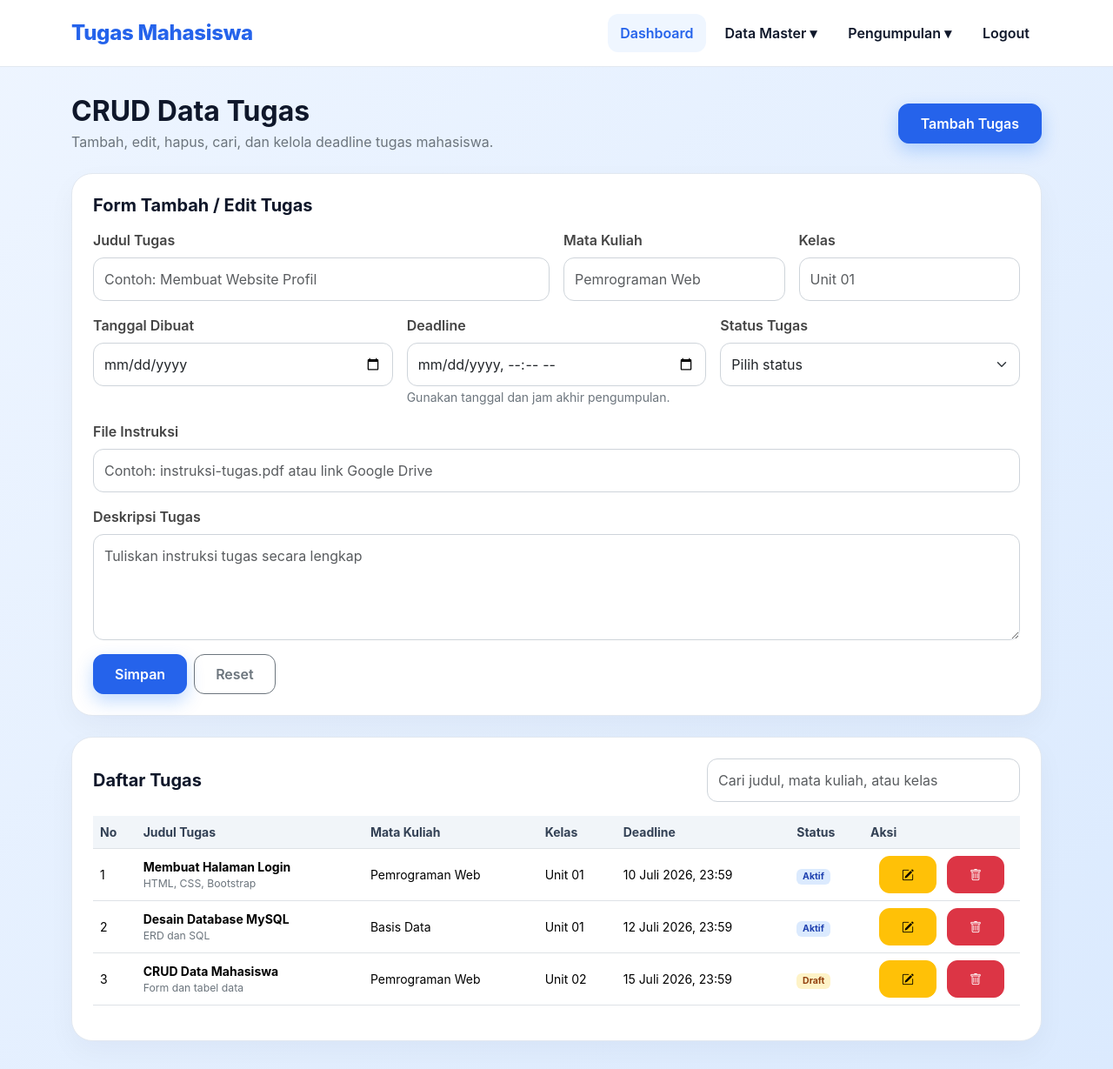
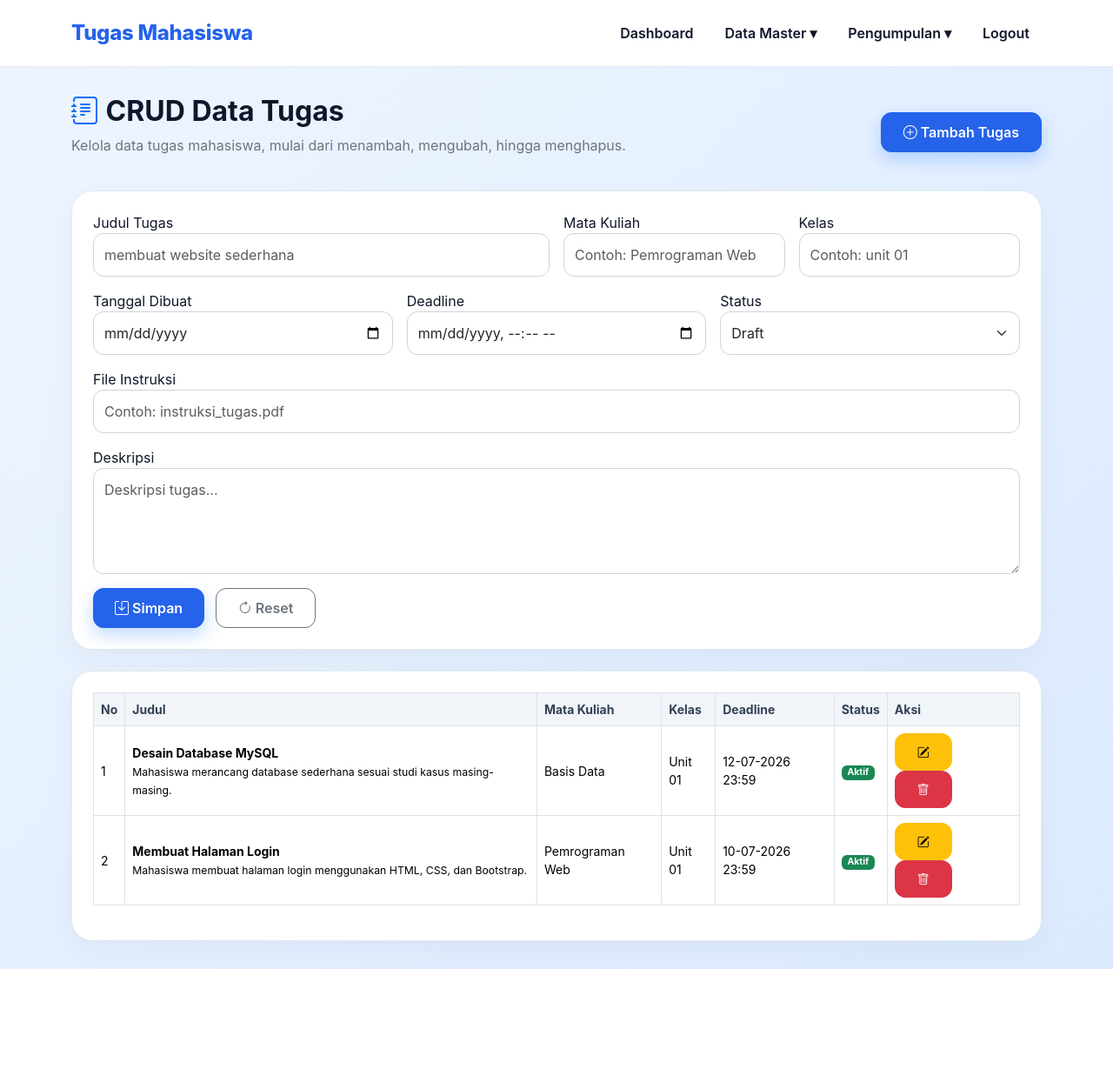
Before and after one commit to Abdel1705/web-tugas-mahasiswa-UAS, a PHP site: page /tugas.php in a window 1280 px wide. Shown: the whole page at 87% size. After the commit the page ends 1114 px from the top, so only its background shows below. Run offline with PHP 8.4, Linux system fonts and the light colour scheme; data comes from the database, SQL or seed files in the repository.

Commit message:
penambahan file dan tampilan

```diff
--- a/tugas.php
+++ b/tugas.php
@@ -20,28 +20,34 @@ if (isset($_POST['simpan'])) {
 
 $data = mysqli_query($koneksi, "SELECT * FROM tugas ORDER BY id_tugas DESC");
 ?>
+
 <!DOCTYPE html>
 <html lang="id">
 <head>
     <meta charset="UTF-8">
     <meta name="viewport" content="width=device-width, initial-scale=1.0">
-    <title>Data Tugas | Sistem Manajemen Tugas Mahasiswa</title>
+    <title>Data Tugas</title>
 
     <link href="https://cdn.jsdelivr.net/npm/bootstrap@5.3.3/dist/css/bootstrap.min.css" rel="stylesheet">
     <link rel="stylesheet" href="https://cdn.jsdelivr.net/npm/bootstrap-icons@1.11.3/font/bootstrap-icons.min.css">
     <link href="assets/css/style.css" rel="stylesheet">
 </head>
+
 <body>
 
 <header class="main-header">
     <div class="container py-3 d-flex align-items-center justify-content-between">
-            <a href="dashboard.php" class="text-decoration-none brand-title fs-4">Tugas Mahasiswa</a>
+
+        <a href="dashboard.php" class="text-decoration-none brand-title fs-4">
+            Tugas Mahasiswa
+        </a>
 
         <ul class="top-nav">
-                <li><a href="dashboard.php" class="active">Dashboard</a></li>
+            <li><a href="dashboard.php">Dashboard</a></li>
 
             <li>
                 <a href="#">Data Master ▾</a>
+
                 <div class="dropdown-css">
                     <a href="tugas.php">Data Tugas</a>
                     <a href="mahasiswa.php">Data Mahasiswa</a>
@@ -51,6 +57,7 @@ $data = mysqli_query($koneksi, "SELECT * FROM tugas ORDER BY id_tugas DESC");
 
             <li>
                 <a href="#">Pengumpulan ▾</a>
+
                 <div class="dropdown-css">
                     <a href="pengumpulan.php">Daftar Pengumpulan</a>
                     <a href="rekap.php">Rekap Pengumpulan</a>
@@ -58,175 +65,168 @@ $data = mysqli_query($koneksi, "SELECT * FROM tugas ORDER BY id_tugas DESC");
             </li>
 
             <li><a href="#">Logout</a></li>
+
         </ul>
+
     </div>
 </header>
-
 <main class="page-section">
     <div class="container">
-
-            <div class="d-flex flex-column flex-md-row justify-content-between align-items-md-center mb-4">
+        <div class="d-flex justify-content-between align-items-center mb-4">
             <div>
-                    <h2 class="fw-bold mb-1">CRUD Data Tugas</h2>
-                    <p class="text-secondary mb-0">Tambah, edit, hapus, cari, dan kelola deadline tugas mahasiswa.</p>
+                <h2 class="fw-bold">
+                    <i class="bi bi-journal-text text-primary"></i>
+                    CRUD Data Tugas
+                </h2>
+                <p class="text-secondary">
+                    Kelola data tugas mahasiswa, mulai dari menambah, mengubah, hingga menghapus.
+                </p>
             </div>
-                <a href="#form-tugas" class="btn btn-primary mt-3 mt-md-0">Tambah Tugas</a>
+            <a href="#form-tugas" class="btn btn-primary">
+                <i class="bi bi-plus-circle"></i>
+                Tambah Tugas
+            </a>
         </div>
-
         <section class="content-card p-4 mb-4" id="form-tugas">
-                <h5 class="fw-bold mb-3">Form Tambah / Edit Tugas</h5>
-
-                <form action="#" method="post">
+            <form method="POST">
                 <div class="row g-3">
                     <div class="col-md-6">
-                            <label class="form-label fw-semibold">Judul Tugas</label>
-                            <input type="text" class="form-control" name="judul_tugas" placeholder="Contoh: Membuat Website Profil" required>
+                        <label>Judul Tugas</label>
+                        <input type="text" name="judul_tugas" class="form-control" required placeholder="membuat website sederhana">
                     </div>
-
                     <div class="col-md-3">
-                            <label class="form-label fw-semibold">Mata Kuliah</label>
-                            <input type="text" class="form-control" name="mata_kuliah" placeholder="Pemrograman Web" required>
+                        <label>Mata Kuliah</label>
+                        <input type="text" name="mata_kuliah" class="form-control" required placeholder="Contoh: Pemrograman Web">
                     </div>
-
                     <div class="col-md-3">
-                            <label class="form-label fw-semibold">Kelas</label>
-                            <input type="text" class="form-control" name="kelas" placeholder="Unit 01" required>
+                        <label>Kelas</label>
+                        <input type="text" name="kelas" class="form-control" required placeholder="Contoh: unit 01">
+                    </div>
+                    <div class="col-md-4">
+                        <label>Tanggal Dibuat</label>
+                        <input type="date" name="tanggal_dibuat" class="form-control" required>
+                    </div>
+                    <div class="col-md-4">
+                        <label>Deadline</label>
+                        <input type="datetime-local" name="deadline" class="form-control" required>
                     </div>
 
                     <div class="col-md-4">
-                            <label class="form-label fw-semibold">Tanggal Dibuat</label>
-                            <input type="date" class="form-control" name="tanggal_dibuat" required>
-                        </div>
-
-                        <div class="col-md-4">
-                            <label class="form-label fw-semibold">Deadline</label>
-                            <input type="datetime-local" class="form-control" name="deadline" required>
-                            <small class="text-secondary">Gunakan tanggal dan jam akhir pengumpulan.</small>
-                        </div>
-
-                        <div class="col-md-4">
-                            <label class="form-label fw-semibold">Status Tugas</label>
-                            <select class="form-select" name="status_tugas" required>
-                                <option value="">Pilih status</option>
+                        <label>Status</label>
+                        <select name="status_tugas" class="form-select">
                             <option value="draft">Draft</option>
                             <option value="aktif">Aktif</option>
                             <option value="selesai">Selesai</option>
+
                         </select>
                     </div>
 
-                        <div class="col-md-12">
-                            <label class="form-label fw-semibold">File Instruksi</label>
-                            <input type="text" class="form-control" name="file_instruksi" placeholder="Contoh: instruksi-tugas.pdf atau link Google Drive">
+                    <div class="col-12">
+                        <label>File Instruksi</label>
+                        <input type="text"
+                        name="file_instruksi"
+                        class="form-control"
+                        placeholder="Contoh: instruksi_tugas.pdf">
                     </div>
-
-                        <div class="col-md-12">
-                            <label class="form-label fw-semibold">Deskripsi Tugas</label>
-                            <textarea class="form-control" name="deskripsi" rows="4" placeholder="Tuliskan instruksi tugas secara lengkap" required></textarea>
+                    <div class="col-12">
+                        <label>Deskripsi</label>
+                        <textarea
+                        name="deskripsi"
+                        class="form-control"
+                        rows="4"
+                        placeholder="Deskripsi tugas..."></textarea>
                     </div>
-
-                        <div class="col-md-12 d-flex gap-2">
-                            <button type="submit" name="simpan" class="btn btn-primary px-4">
+                    <div class="col-12">
+                        <button
+                        type="submit"
+                        name="simpan"
+                        class="btn btn-primary px-4">
+                        <i class="bi bi-save"></i>
                         Simpan
                     </button>
-                            <button type="reset" class="btn btn-outline-secondary px-4">Reset</button>
+                    <button
+                    type="reset"
+                    class="btn btn-outline-secondary ms-2">
+                    <i class="bi bi-arrow-clockwise"></i>
+                    Reset
+                </button>
                 </div>
             </div>
         </form>
     </section>
-
     <section class="content-card p-4">
-                <div class="d-flex flex-column flex-md-row justify-content-between align-items-md-center mb-3">
-                    <h5 class="fw-bold mb-3 mb-md-0">Daftar Tugas</h5>
-
-                    <form action="#" method="get" class="search-box w-100">
-                        <input type="search" class="form-control" name="keyword" placeholder="Cari judul, mata kuliah, atau kelas">
-                    </form>
-                </div>
-
         <div class="table-responsive">
-                    <table class="table align-middle">
+            <table class="table table-bordered">
                 <thead>
                     <tr>
                         <th>No</th>
-                                <th>Judul Tugas</th>
+                        <th>Judul</th>
                         <th>Mata Kuliah</th>
                         <th>Kelas</th>
                         <th>Deadline</th>
                         <th>Status</th>
-                                <th width="180">Aksi</th>
+                        <th>Aksi</th>
                     </tr>
+
                 </thead>
+
                 <tbody>
+<?php
+$no = 1;
+
+while ($row = mysqli_fetch_assoc($data)) {
+?>
+
 <tr>
-                                <td>1</td>
+    <td><?= $no++; ?></td>
     <td>
-                                    <strong>Membuat Halaman Login</strong>
-                                    <div class="text-secondary small">HTML, CSS, Bootstrap</div>
+        <strong><?= $row['judul_tugas']; ?></strong><br>
+        <small><?= $row['deskripsi']; ?></small>
     </td>
-                                <td>Pemrograman Web</td>
-                                <td>Unit 01</td>
-                                <td>10 Juli 2026, 23:59</td>
-                                <td><span class="badge badge-soft-primary">Aktif</span></td>
-                                <td class="text-center">
-                                    <a href="#" class="btn btn-warning btn-sm me-2">
+    <td><?= $row['mata_kuliah']; ?></td>
+    <td><?= $row['kelas']; ?></td>
+    <td><?= date('d-m-Y H:i', strtotime($row['deadline'])); ?></td>
+    <td>
+        <?php if ($row['status_tugas'] == "aktif") { ?>
+            <span class="badge bg-success">Aktif</span>
+
+        <?php } elseif ($row['status_tugas'] == "draft") { ?>
+            <span class="badge bg-warning text-dark">Draft</span>
+
+        <?php } else { ?>
+            <span class="badge bg-secondary">Selesai</span>
+
+        <?php } ?>
+    </td>
+
+    <td>
+
+        <a href="edit_tugas.php?id=<?= $row['id_tugas']; ?>" class="btn btn-warning btn-sm">
             <i class="bi bi-pencil-square"></i>
         </a>
-                                    <a href="#" class="btn btn-danger btn-sm"
+
+        <a href="hapus_tugas.php?id=<?= $row['id_tugas']; ?>"
+           class="btn btn-danger btn-sm"
            onclick="return confirm('Yakin ingin menghapus data ini?')">
             <i class="bi bi-trash"></i>
         </a>
+
     </td>
-                            </tr>
-                        </a>
-                    </td>
+
 </tr>
 
-                            <tr>
-                                <td>2</td>
-                                <td>
-                                    <strong>Desain Database MySQL</strong>
-                                    <div class="text-secondary small">ERD dan SQL</div>
-                                </td>
-                                <td>Basis Data</td>
-                                <td>Unit 01</td>
-                                <td>12 Juli 2026, 23:59</td>
-                                <td><span class="badge badge-soft-primary">Aktif</span></td>
-                                <td class="text-center">
-                                    <a href="#" class="btn btn-warning btn-sm me-2">
-                                         <i class="bi bi-pencil-square"></i>
-                                        </a>
-                                        <a href="#" class="btn btn-danger btn-sm"
-                                        onclick="return confirm('Yakin ingin menghapus data ini?')">
-                                        <i class="bi bi-trash"></i>
-                                    </a>
-                                </td>
-                            </tr>
-                        <tr>
-                                <td>3</td>
-                                <td>
-                                    <strong>CRUD Data Mahasiswa</strong>
-                                    <div class="text-secondary small">Form dan tabel data</div>
-                                </td>
-                                <td>Pemrograman Web</td>
-                                <td>Unit 02</td>
-                                <td>15 Juli 2026, 23:59</td>
-                                <td><span class="badge badge-soft-warning">Draft</span></td>
-                                <td class="text-center">
-                                    <a href="#" class="btn btn-warning btn-sm me-2">
-                                        <i class="bi bi-pencil-square"></i>
-                                    </a>
-                                    <a href="#" class="btn btn-danger btn-sm"
-                                       onclick="return confirm('Yakin ingin menghapus data ini?')">
-                                       <i class="bi bi-trash"></i>
-                                    </a>
-                                </td>
-                            </tr>
+<?php } ?>
+
 </tbody>
+
 </table>
+
 </div>
+
 </section>
 
 </div>
+
 </main>
 
 </body>
```
Also changed, not shown: edit_tugas.php (added, +123 -0 lines), hapus_tugas.php (added, +9 -0 lines), pengumpulan.php (+38 -8 lines), proses_edit_tugas.php (added, +27 -0 lines). Lines whose indentation alone changed are shown as unchanged.
